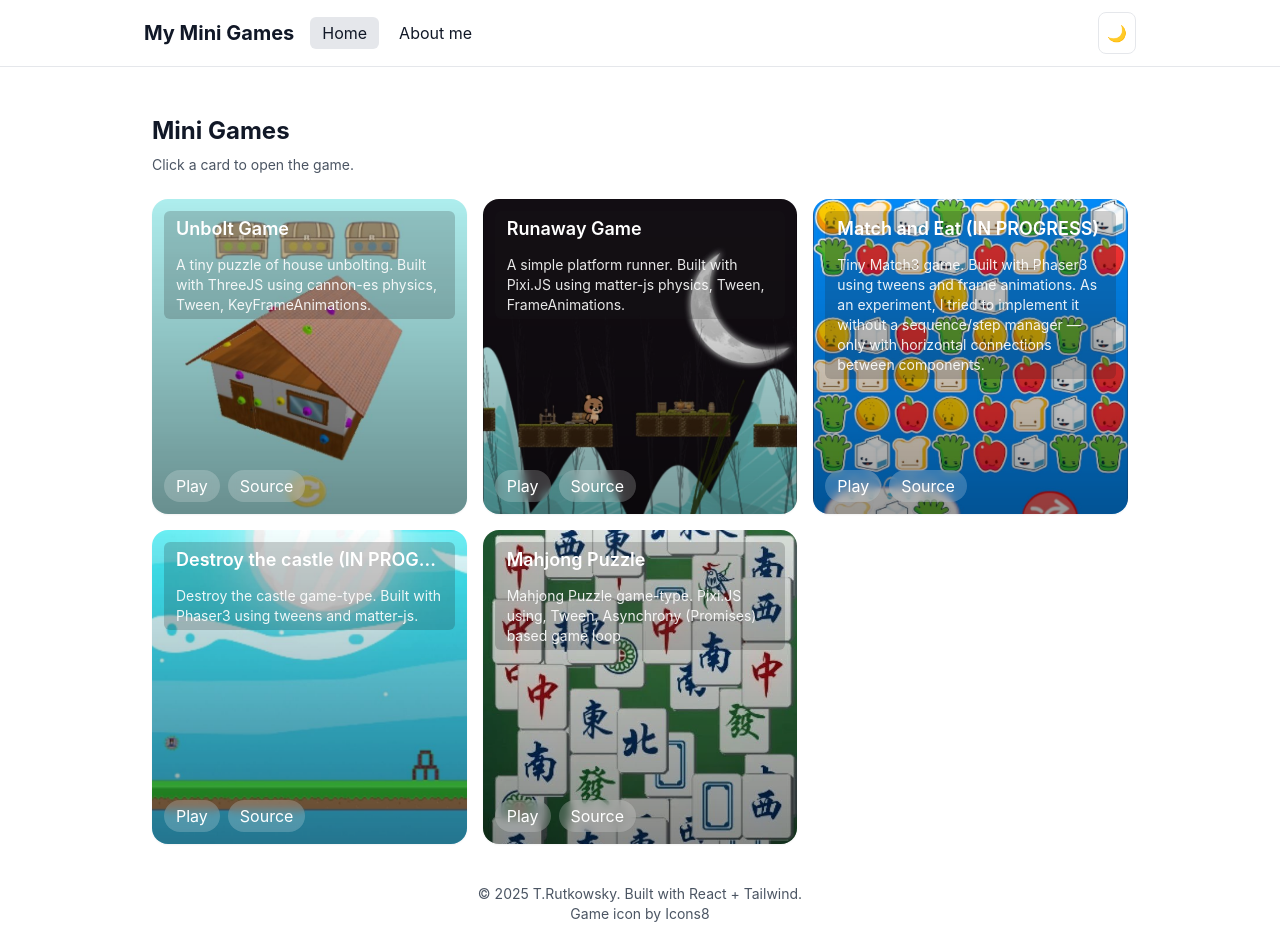
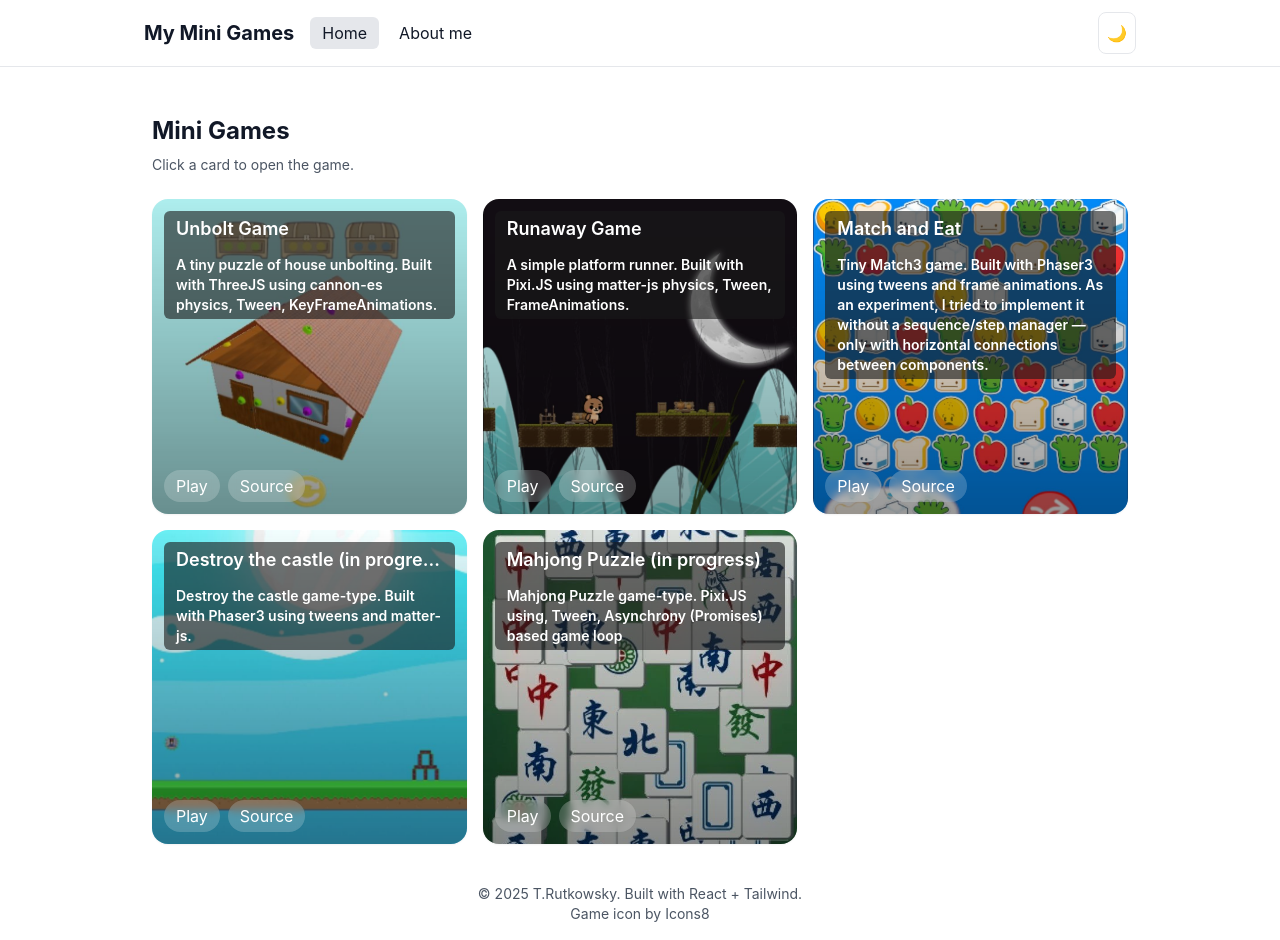
Before and after one commit to tarasua33/prfl, a React (Create React App) app: page / in a window 1280 px wide. Built offline with nearby package versions, Linux system fonts and the light colour scheme.

Commit message:
fix: updated card styles

```diff
--- a/src/App.js
+++ b/src/App.js
@@ -24,7 +24,7 @@ const games = [
   },
   {
     id: 3,
-    title: 'Match and Eat (IN PROGRESS)',
+    title: 'Match and Eat',
     description: 'Tiny Match3 game. Built with Phaser3 using tweens and frame animations. As an experiment, I tried to implement it without a sequence/step manager — only with horizontal connections between components.',
     // description: 'A tiny endless runner built with Pixi.js.',
     image: '/images/match.jpeg',
@@ -33,7 +33,7 @@ const games = [
   },
   {
     id: 4,
-    title: 'Destroy the castle (IN PROGRESS)',
+    title: 'Destroy the castle (in progress)',
 		description: 'Destroy the castle game-type. Built with Phaser3 using tweens and matter-js.',
     image: '/images/dtc.jpeg',
     href: 'https://tarasua33.github.io/crush_castle/',
@@ -41,7 +41,7 @@ const games = [
 	},
 	{
 		id: 5,
-		title: 'Mahjong Puzzle',
+		title: 'Mahjong Puzzle (in progress)',
 		description: 'Mahjong Puzzle game-type. Pixi.JS using, Tween, Asynchrony (Promises) based game loop',
 		image: '/images/mahjong.jpeg',
 		href: 'https://tarasua33.github.io/mahjong_puzzl/',
--- a/src/components/home/Card.js
+++ b/src/components/home/Card.js
@@ -20,10 +20,10 @@ export class Card extends React.Component {
 
           <div className="absolute inset-0 bg-gradient-to-t from-black/50 to-transparent opacity-80 mix-blend-multiply"></div>
 
-          <div className="absolute left-3 top-3 right-3 text-white rounded-md bg-dark/20">
+          <div className="absolute left-3 top-3 right-3 text-white rounded-md bg-dark/60">
 
             <h3 className="px-3 py-1 text-lg font-semibold truncate">{item.title}</h3>
-            <p className="px-3 py-1 text-sm opacity-90 mt-1 line-clamp-7">{item.description}</p>
+            <p className="px-3 py-1 text-sm font-semibold mt-1 line-clamp-7">{item.description}</p>
 
           </div>
           <div className="absolute left-3 bottom-3 right-3 text-white">
```
